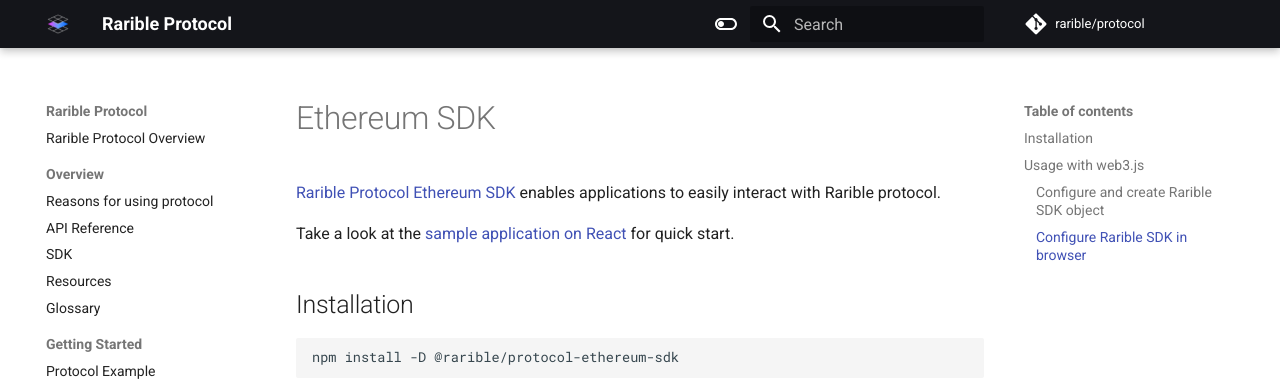
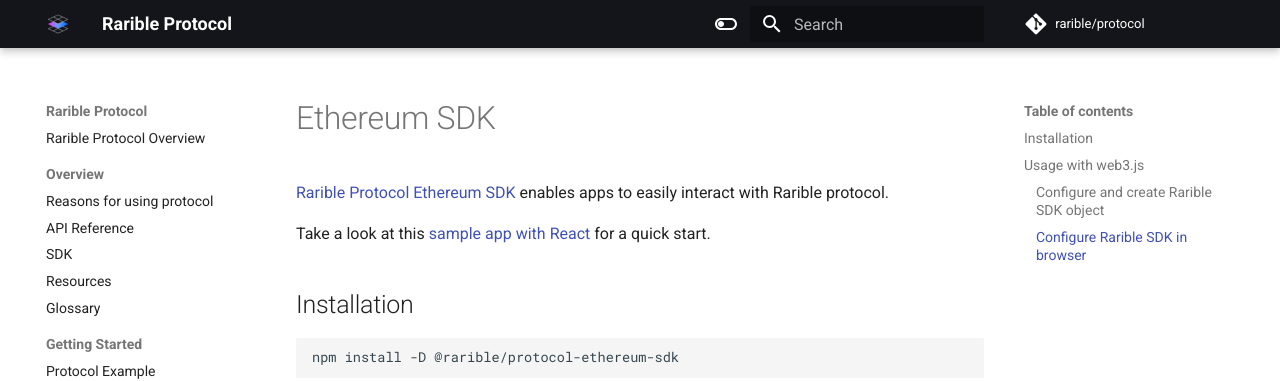
Before and after one commit to rarible/protocol, an MkDocs documentation site: the page built from docs/ethereum/sdk/ethereum-sdk.md, in a window 1280 px wide and 1201 px high. Shown: the top 381 px of the window. Built offline with MkDocs 1.6.1 and Material for MkDocs 9.7.7, drawn with Linux system fonts in a browser that asks for light colours; comment, search, counter and statistics services are not loaded.

Commit message:
review ethereum-sdk - Denis PR

```diff
--- a/docs/ethereum/sdk/ethereum-sdk.md
+++ b/docs/ethereum/sdk/ethereum-sdk.md
@@ -1,8 +1,8 @@
 # Ethereum SDK
 
-[Rarible Protocol Ethereum SDK](https://github.com/rarible/protocol-ethereum-sdk) enables applications to easily interact with Rarible protocol.
+[Rarible Protocol Ethereum SDK](https://github.com/rarible/protocol-ethereum-sdk) enables apps to easily interact with Rarible protocol.
 
-Take a look at the [sample application on React](https://github.com/rarible/ethereum-example) for quick start.
+Take a look at this [sample app with React](https://github.com/rarible/ethereum-example) for a quick start.
 
 ## Installation
 
```
